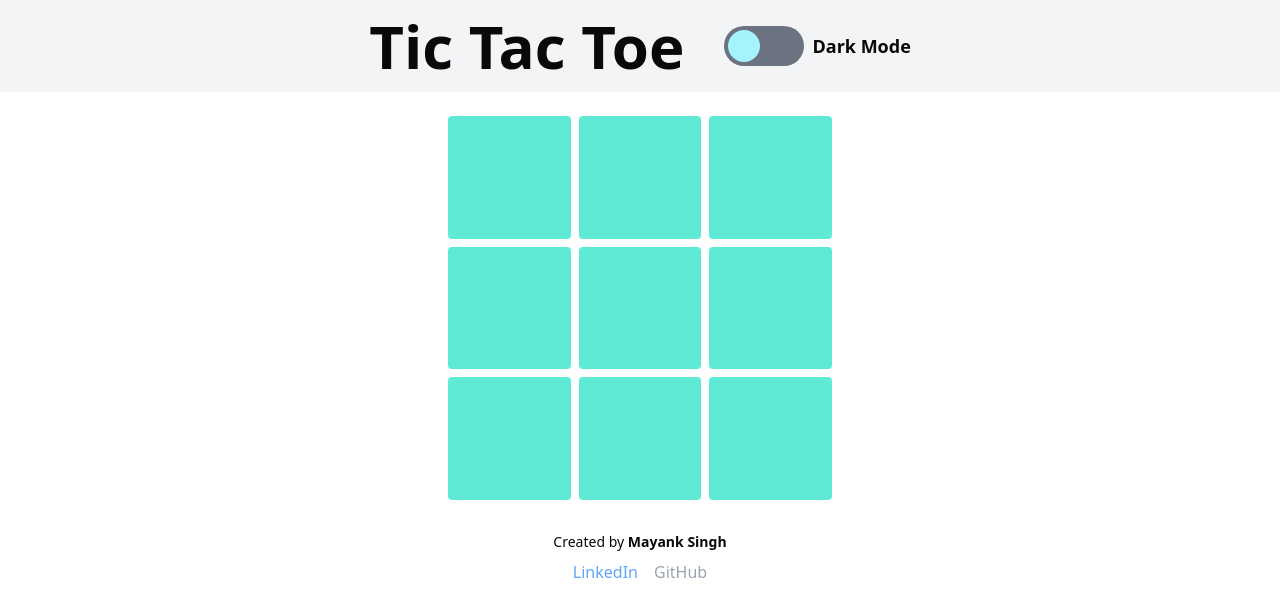
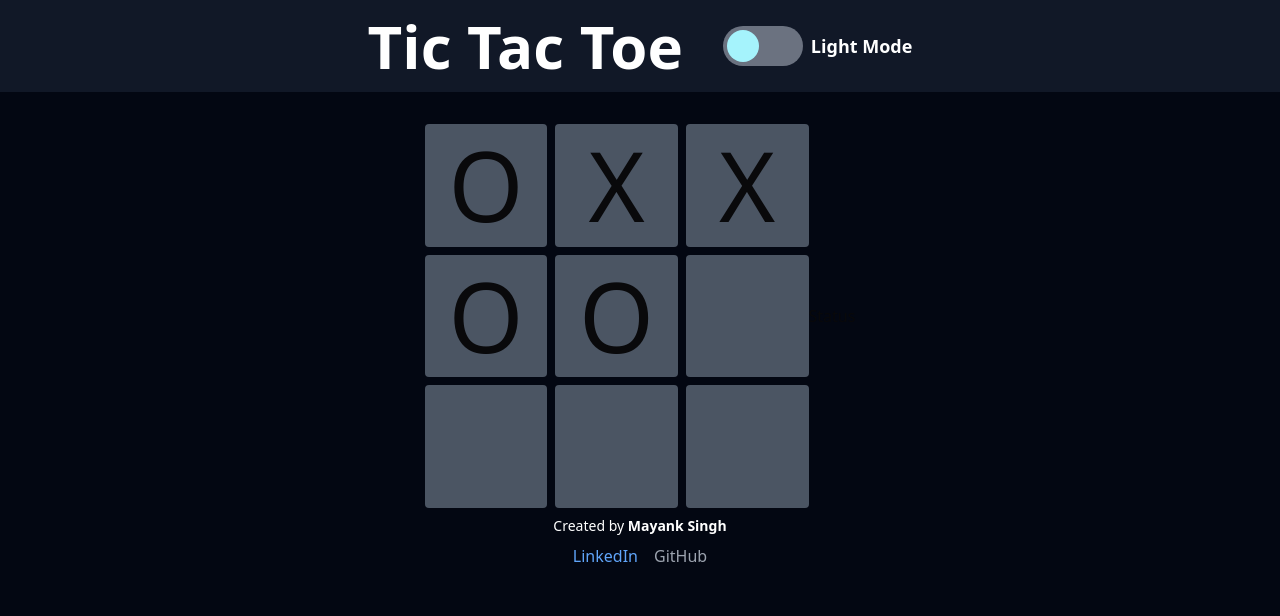
Before and after one commit to ThakurMayank7/Tic-Tac-Toe-Next, a Next.js app: page / in a window 1280 px wide. Shown: the top 616 px of the page. Built offline with nearby package versions, Linux system fonts and the light colour scheme.

Commit message:
added clicks on blocks

```diff
--- a/app/page.tsx
+++ b/app/page.tsx
@@ -8,20 +8,22 @@ import { useState } from "react";
 
 export default function Home() {
 
-  const [darkMode,changeDarkMode]=useState(false);
+  const [darkMode,changeDarkMode]=useState(true);
 
   const handleChange=()=>{
     changeDarkMode(!darkMode);
   }
 
   return (
-    <>
+    <div className={`${darkMode?"bg-gray-950":""} h-screen`}>
       <Header darkMode={darkMode} changeDark={handleChange}/>
 
+        <div className={`${darkMode?"bg-gray-950":""}`}>
+    <br />
+        </div>
 
         <PlayGround darkM={darkMode}/>
-        <br />
-        <Footer/>
-    </>
+        <Footer darkmode={darkMode}/>
+    </div>
   );
 }
--- a/components/Footer.tsx
+++ b/components/Footer.tsx
@@ -6,12 +6,12 @@ type FooterProps = {
 
 function Footer({darkmode}:FooterProps) {
   return (
-    <footer>
+    <footer className={`${darkmode?"bg-gray-950":""}`}>
         <div className="container mx-auto text-center">
-            <p className="text-sm">Created by <strong>Mayank Singh</strong></p>
+            <p className={`text-sm ${darkmode?"text-white":""}`}>Created by <strong>Mayank Singh</strong></p>
             <div className="flex justify-center space-x-4 mt-2">
               {/* <!-- LinkedIn Link with Icon --> */}
-              <a href="https://www.linkedin.com/in/your-linkedin-profile" target="_blank" className="text-blue-400 hover:text-blue-600">
+              <a href="https://www.linkedin.com/in/mayank-singh5" target="_blank" className="text-blue-400 hover:text-blue-600">
                 <i className="fab fa-linkedin"></i> LinkedIn
               </a>
               {/* <!-- GitHub Link with Icon --> */}
--- a/components/Grid.tsx
+++ b/components/Grid.tsx
@@ -1,24 +1,37 @@
-import React from 'react'
+'use client';
+
 import GridBlock from './ui/GridBlock'
 
 type GridProps = {
     darkmode: boolean;
+    grid:string[];
+    clickBlock:(block:number)=>void;
   };
 
-function Grid({darkmode}:GridProps) {
+function Grid({darkmode,grid,clickBlock}:GridProps) {
+
+    const clickedBlock=(gridId:number)=>{
+        console.log(gridId);    //got the gridBlock that is clicked
+
+        clickBlock(gridId);
+        console.log("only performed once");
+
+    }
+
   return (
-    <div id="Banner" className="flex justify-center items-center p-2">
+    <div id="Banner" className={`flex justify-center items-center p-2 ${darkmode?"bg-gray-950":""}`}>
             <div id="board" className="grid grid-cols-3 aspect-square h-96 gap-2">
-                <GridBlock darkM={darkmode}/>
-                <GridBlock darkM={darkmode}/>
-                <GridBlock darkM={darkmode}/>
-                <GridBlock darkM={darkmode}/>
-                <GridBlock darkM={darkmode}/>
-                <GridBlock darkM={darkmode}/>
-                <GridBlock darkM={darkmode}/>
-                <GridBlock darkM={darkmode}/>
-                <GridBlock darkM={darkmode}/>
+                <GridBlock gridId={1} darkM={darkmode} text={grid[0]} click={clickedBlock}/>
+                <GridBlock gridId={2} darkM={darkmode} text={grid[1]} click={clickedBlock}/>
+                <GridBlock gridId={3} darkM={darkmode} text={grid[2]} click={clickedBlock}/>
+                <GridBlock gridId={4} darkM={darkmode} text={grid[3]} click={clickedBlock}/>
+                <GridBlock gridId={5} darkM={darkmode} text={grid[4]} click={clickedBlock}/>
+                <GridBlock gridId={6} darkM={darkmode} text={grid[5]} click={clickedBlock}/>
+                <GridBlock gridId={7} darkM={darkmode} text={grid[6]} click={clickedBlock}/>
+                <GridBlock gridId={8} darkM={darkmode} text={grid[7]} click={clickedBlock}/>
+                <GridBlock gridId={9} darkM={darkmode} text={grid[8]} click={clickedBlock}/>
             </div>
+            <span>Status</span>
         </div>
   )
 }
--- a/components/Header.tsx
+++ b/components/Header.tsx
@@ -12,8 +12,8 @@ type HeaderProps = {
 function Header({darkMode,changeDark}:HeaderProps) {
 
   return (
-    <header className="flex flex-row items-center justify-center mb-4 bg-gray-100 p-4">
-        <h1 className="text-6xl font-bold">Tic Tac Toe</h1>
+    <header className={`flex flex-row items-center justify-center pb-4 ${darkMode?"bg-gray-900":"bg-gray-300"}  p-4`}>
+        <h1 className={`text-6xl font-bold ${darkMode?"text-white":""}`}>Tic Tac Toe</h1>
         <div className="flex ml-10">
 
         <Toggle darkMode={darkMode} change={changeDark}/>
--- a/components/PlayGround.tsx
+++ b/components/PlayGround.tsx
@@ -1,13 +1,27 @@
+'use client';
+
 import Grid from './Grid'
-import React from 'react'
+import React, { useState } from 'react'
 
 type PlayGroundProps = {
     darkM: boolean;
   };
 
 function PlayGround({darkM}:PlayGroundProps) {
+
+
+    const [grid,setGrid]=useState<string[]>(["O","X","X","O","O","","","",""]);
+
+    const [clicked,updateClicked]=useState();
+
+    const clicking=(block:number)=>{
+        console.log("once")
+
+        console.log(block);
+    }
+
   return (
-    <Grid darkmode={darkM}/>
+    <Grid darkmode={darkM} grid={grid} clickBlock={clicking}/>
   )
 }
 
--- a/components/ui/GridBlock.tsx
+++ b/components/ui/GridBlock.tsx
@@ -1,12 +1,23 @@
+'use client';
+
 import React from 'react'
 
 type GridBlockProps = {
     darkM: boolean;
+    gridId: number;
+    click:(id:number)=>void;
+    text:string;
   };
 
-function GridBlock({darkM}:GridBlockProps) {
+function GridBlock({darkM,gridId,click,text}:GridBlockProps) {
+
+
+    const func=()=>{
+        click(gridId);
+    }
+
   return (
-    <div className="bg-teal-300 rounded aspect-square flex items-center justify-center max-h-32 hover:bg-teal-800 text-8xl" ></div>
+    <div className={`${darkM?"bg-gray-600":"bg-teal-300"} rounded aspect-square flex items-center justify-center max-h-32 hover:${darkM?"bg-black":"bg-teal-800"} text-8xl cursor-pointer`} onClick={func}>{text}</div>
   )
 }
 
--- a/components/ui/Toggle.tsx
+++ b/components/ui/Toggle.tsx
@@ -19,7 +19,7 @@ function Toggle({change,darkMode}:{change:()=>void;darkMode:boolean}) {
     </label>
     <div className="flex justify-center items-center ml-2">
 
-    <p className="text-center font-bold text-lg">{darkMode?"Light Mode":"Dark Mode"}</p>
+    <p className={`text-center font-bold text-lg ${darkMode?"text-white":""}`}>{darkMode?"Light Mode":"Dark Mode"}</p>
     </div>
     </>
   )
```
